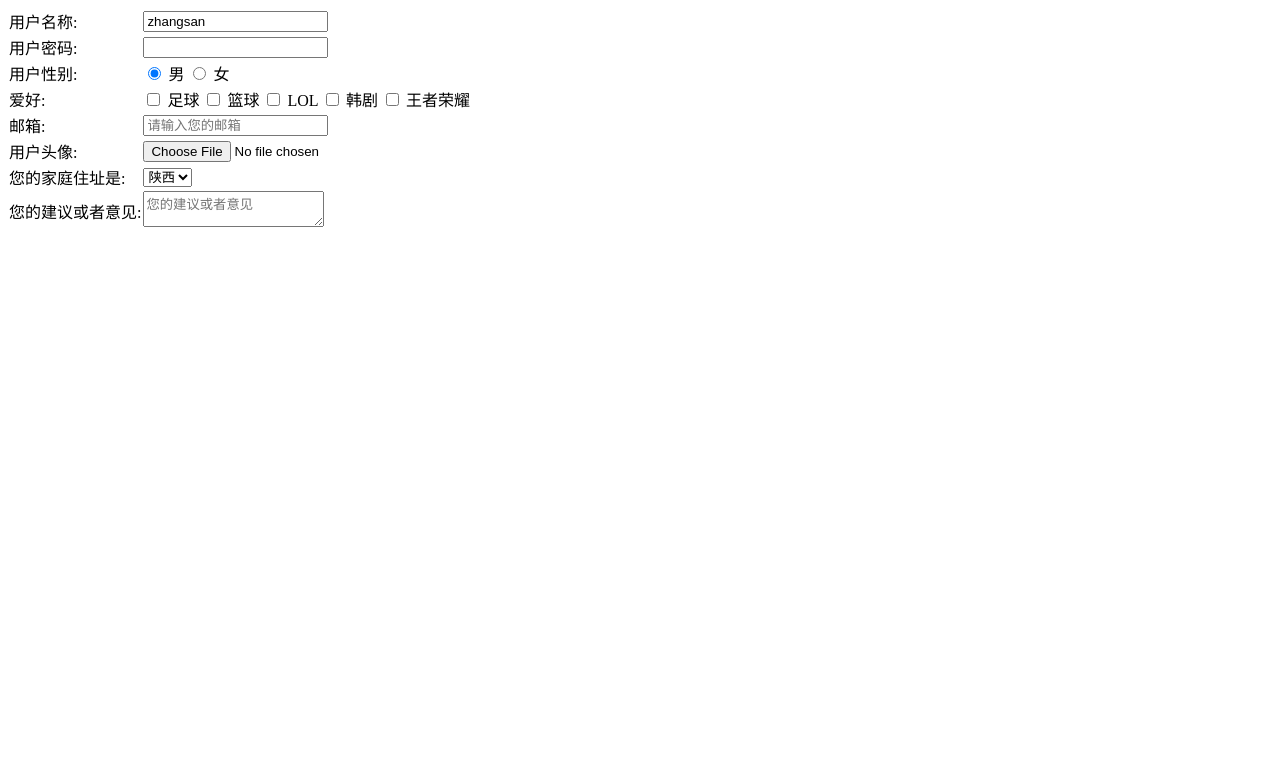
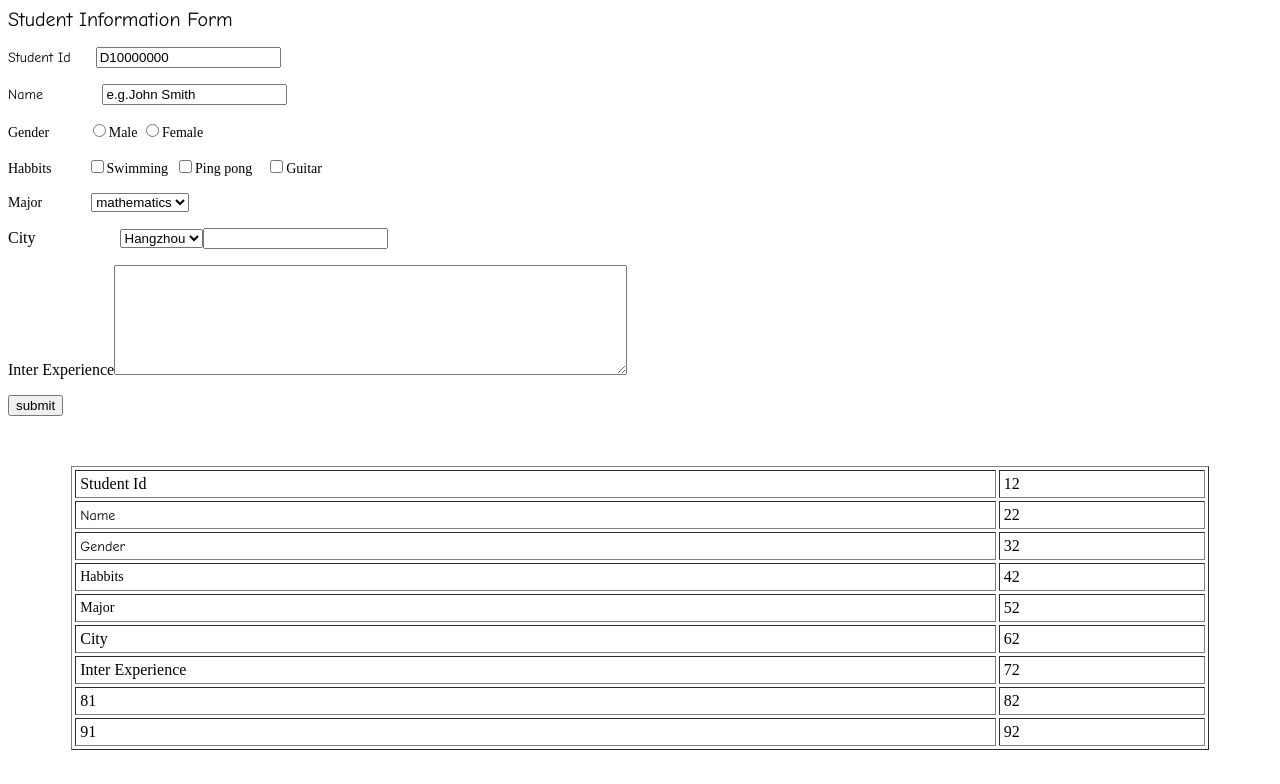
Before and after one commit to Bruce-png-art/site, a plain HTML site: page form1.html in a window 1280 px wide. Drawn offline with Linux system fonts and the light colour scheme.

Commit message:
Add files via upload

```diff
--- a/form1.html
+++ b/form1.html
@@ -1,80 +1,83 @@
-<!DOCTYPE html>
-<html lang="zh-CN">
-
-<head>
-  <meta charset="UTF-8">
-  <meta name="viewport" content="width=device-width, initial-scale=1.0">
-  <title>用户注册</title>
-  <style>
-    table {
-      border-collapse: collapse;
-    }
-
-    table,
-    th,
-    td {
-      border: none;
-    }
-  </style>
-</head>
-
+<html>
 <body>
-  <form>
-    <table>
+<p>
+	<span style="font-size:20px;"><span style="font-family:comic sans ms,cursive;">Student Information Form</span></span></p>
+<p>
+	<span style="font-family:comic sans ms,cursive;"><span style="font-size:11px;"><span style="font-size:10px;"><span style="font-size:12px;"><span style="font-size:14px;"><span style="font-size:16px;"><span style="font-size:12px;"><span style="font-size:11px;"><span style="font-size:14px;">Student Id&nbsp; &nbsp;</span> &nbsp;&nbsp;<input maxlength="13" name="studentid" type="text" value="D10000000" /> &nbsp;</span></span></span></span></span></span></span></span></p>
+<p>
+	<span style="font-family:comic sans ms,cursive;"><span style="font-size:11px;"><span style="font-size:10px;"><span style="font-size:12px;"><span style="font-size:14px;"><span style="font-size:16px;"><span style="font-size:12px;"><span style="font-size:11px;"><span style="font-size:14px;">Name&nbsp; &nbsp; &nbsp; &nbsp; </span>&nbsp; &nbsp; &nbsp;&nbsp;<input maxlength="50" name="sname" type="text" value="e.g.John Smith" />&nbsp;</span></span></span></span></span></span></span></span></p>
+<p>
+	<span style="font-size:14px;">Gender&nbsp; &nbsp; &nbsp; &nbsp; &nbsp; &nbsp;<input name="gender" type="radio" value="male" />Male&nbsp;<input name="gender" type="radio" value="female" />Female</span></p>
+<p>
+	<span style="font-size:14px;">Habbits&nbsp; &nbsp; &nbsp; &nbsp; &nbsp;&nbsp;<input name="swimming" type="checkbox" value="1" />Swimming&nbsp;&nbsp;<input name="swimming" type="checkbox" value="1" />Ping pong&nbsp; &nbsp;&nbsp;<input name="swimming" type="checkbox" value="1" />Guitar</span></p>
+<p>
+	<span style="font-size:14px;">Major&nbsp; &nbsp; &nbsp; &nbsp; &nbsp; &nbsp; &nbsp;&nbsp;<select name="major" size="1"><option value="mathematics">mathematics</option><option value="physics">physics</option><option value="biology">biology</option></select></span></p>
+<p>
+	City&nbsp; &nbsp; &nbsp; &nbsp; &nbsp; &nbsp; &nbsp; &nbsp; &nbsp; &nbsp; &nbsp;<select name="city" size="1"><option value="Hangzhou">Hangzhou</option><option value="Ningbo">Ningbo</option><option value="Shaoxing ">Shaoxing</option></select><input maxlength="20" name="city" type="text" /></p>
+<p>
+	Inter Experience<textarea cols="20" name="intern" rows="14" style="width: 513px; height: 110px;"></textarea></p>
+<p>
+	<input name="submit" type="button" value="submit" /></p>
+<p>
+	&nbsp;</p>
+<table align="center" border="1" cellpadding="4" cellspacing="3" style="width:90%;">
+	<tbody>
 		<tr>
-        <td><label for="username">用户名称:</label></td>
-        <td><input type="text" id="username" name="username" value="zhangsan"></td>
+			<td>
+				Student Id&nbsp;</td>
+			<td>
+				12</td>
 		</tr>
 		<tr>
-        <td><label for="password">用户密码:</label></td>
-        <td><input type="password" id="password" name="password"></td>
+			<td>
+				<span style="font-family: &quot;comic sans ms&quot;, cursive; font-size: 14px;">Name&nbsp;&nbsp;</span></td>
+			<td>
+				22</td>
 		</tr>
 		<tr>
-        <td><label for="gender">用户性别:</label></td>
 			<td>
-          <input type="radio" id="male" name="gender" value="male" checked>
-          <label for="male">男</label>
-          <input type="radio" id="female" name="gender" value="female">
-          <label for="female">女</label>
-        </td>
+				<span style="font-family: &quot;comic sans ms&quot;, cursive; font-size: 14px;">Gender</span></td>
+			<td>
+				32</td>
 		</tr>
 		<tr>
-        <td><label for="hobbies">爱好:</label></td>
 			<td>
-          <input type="checkbox" id="football" name="hobbies" value="football">
-          <label for="football">足球</label>
-          <input type="checkbox" id="basketball" name="hobbies" value="basketball">
-          <label for="basketball">篮球</label>
-          <input type="checkbox" id="lol" name="hobbies" value="lol">
-          <label for="lol">LOL</label>
-          <input type="checkbox" id="kdrama" name="hobbies" value="kdrama">
-          <label for="kdrama">韩剧</label>
-          <input type="checkbox" id="honor" name="hobbies" value="honor">
-          <label for="honor">王者荣耀</label>
-        </td>
+				<span style="font-size: 14px;">Habbits</span></td>
+			<td>
+				42</td>
 		</tr>
 		<tr>
-        <td><label for="email">邮箱:</label></td>
-        <td><input type="email" id="email" name="email" placeholder="请输入您的邮箱"></td>
+			<td>
+				<span style="font-size: 14px;">Major&nbsp;</span></td>
+			<td>
+				52</td>
 		</tr>
 		<tr>
-        <td><label for="avatar">用户头像:</label></td>
-        <td><input type="file" id="avatar" name="avatar"></td>
+			<td>
+				City</td>
+			<td>
+				62</td>
 		</tr>
 		<tr>
-        <td><label for="address">您的家庭住址是:</label></td>
 			<td>
-          <select id="address" name="address">
-            <option value="shanxi">陕西</option>
-          </select>
-        </td>
+				Inter Experience</td>
+			<td>
+				72</td>
 		</tr>
 		<tr>
-        <td><label for="suggestion">您的建议或者意见:</label></td>
-        <td><textarea id="suggestion" name="suggestion" placeholder="您的建议或者意见"></textarea></td>
+			<td>
+				81</td>
+			<td>
+				82</td>
 		</tr>
+		<tr>
+			<td>
+				91</td>
+			<td>
+				92</td>
+		</tr>
+	</tbody>
 </table>
-  </form>
-</body>
-
-</html>
+<p>
+	&nbsp;</p>
+</body></html>
```
Lines whose indentation alone changed are shown as unchanged.
